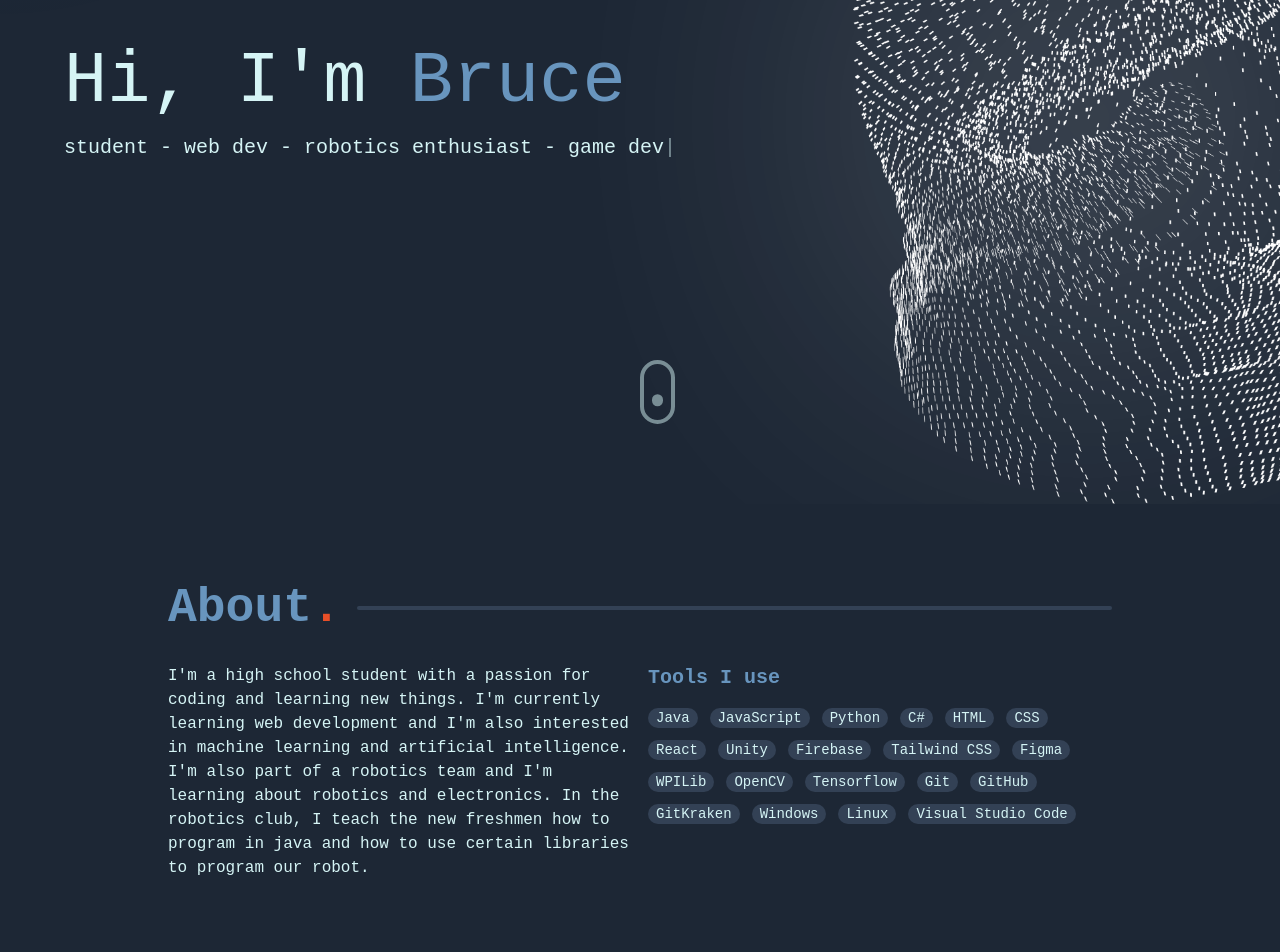
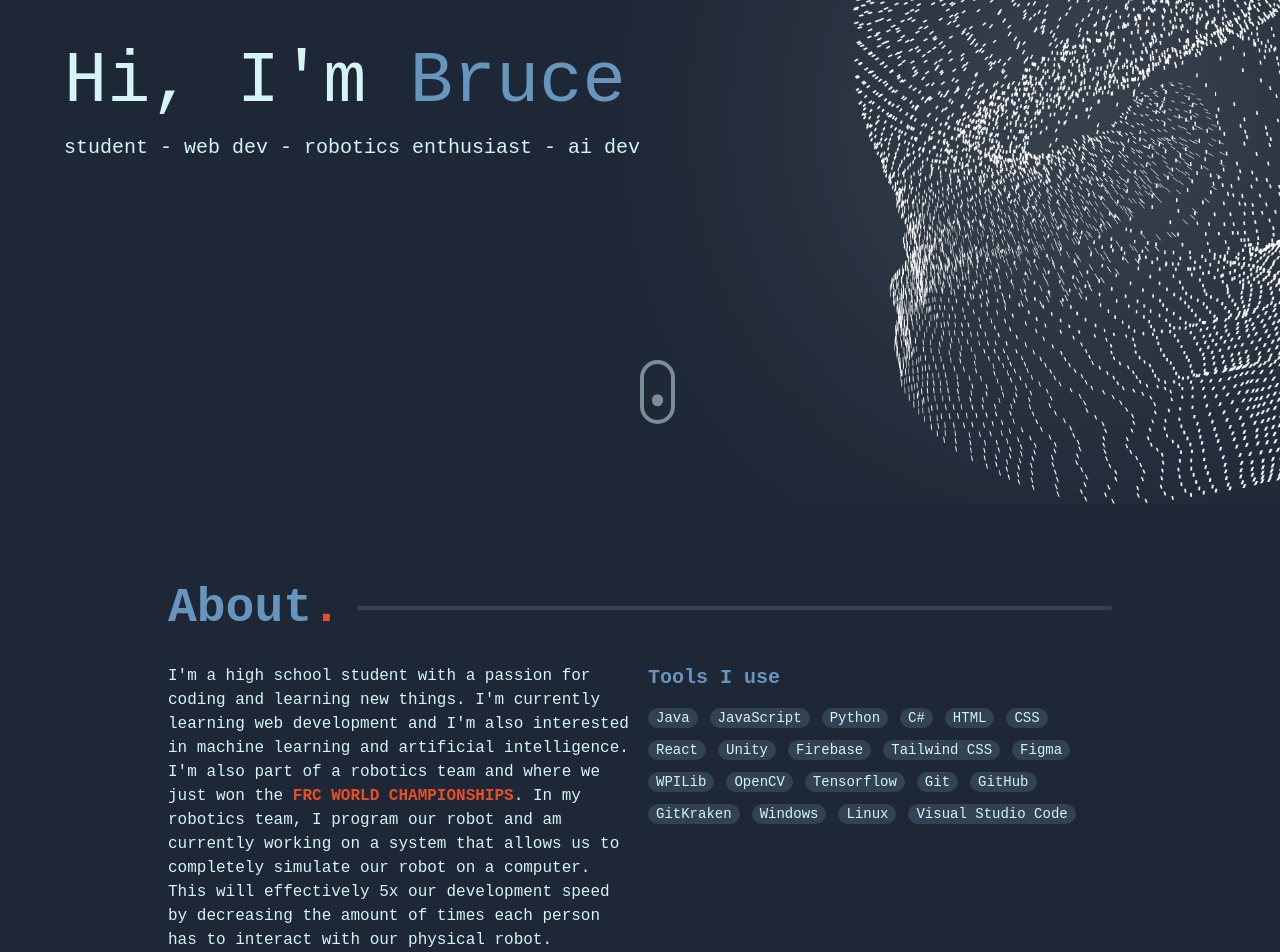
Before and after one commit to bruce-peters/bruce-peters.github.io, a React (Vite) app: page / in a window 1280 px wide. Shown: the part 360-1312 px from the top of the page. Built offline with nearby package versions, Linux system fonts and the light colour scheme.

Commit message:
More small description changes

```diff
--- a/src/components/sections/About.jsx
+++ b/src/components/sections/About.jsx
@@ -14,10 +14,13 @@ const About = () => {
             I'm a high school student with a passion for coding and learning new
             things. I'm currently learning web development and I'm also
             interested in machine learning and artificial intelligence. I'm also
-            part of a robotics team and I'm learning about robotics and
-            electronics. In the robotics club, I teach the new freshmen how to
-            program in java and how to use certain libraries to program our
-            robot.
+            part of a robotics team and where we just won the{" "}
+            <strong className="text-secondary">FRC WORLD CHAMPIONSHIPS</strong>.
+            In my robotics team, I program our robot and am currently working on
+            a system that allows us to completely simulate our robot on a
+            computer. This will effectively 5x our development speed by
+            decreasing the amount of times each person has to interact with our
+            physical robot.
           </p>
         </Reveal>
         {/* Tools */}
--- a/src/components/sections/Home.jsx
+++ b/src/components/sections/Home.jsx
@@ -6,8 +6,7 @@ import { Link } from "react-scroll";
 
 const Home = () => {
   const [text, setText] = useState("");
-  const fullText =
-    "student - web dev - robotics enthusiast - game dev - teacher";
+  const fullText = "student - web dev - robotics enthusiast - ai dev - leader";
   const typingSpeed = 100; // milliseconds
   const pauseDuration = 500; // milliseconds
   const onEndPause = 3000; // milliseconds
@@ -56,7 +55,14 @@ const Home = () => {
         <Reveal>
           <p className="text-xl">
             {text}
-            <span className="animate-pulse">|</span>
+            <motion.span
+              initial={{ opacity: 1 }}
+              animate={{ opacity: [1, 1, 0, 0, 1] }}
+              transition={{ duration: 0.75, repeat: Infinity }}
+              className="relative"
+            >
+              <span className="absolute left-0">|</span>
+            </motion.span>
           </p>
         </Reveal>
       </div>
```
